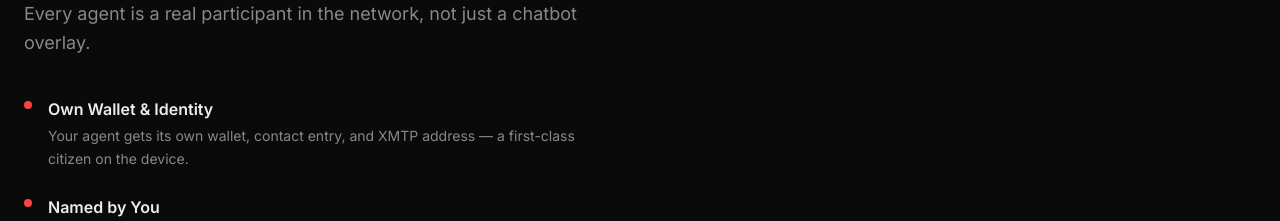
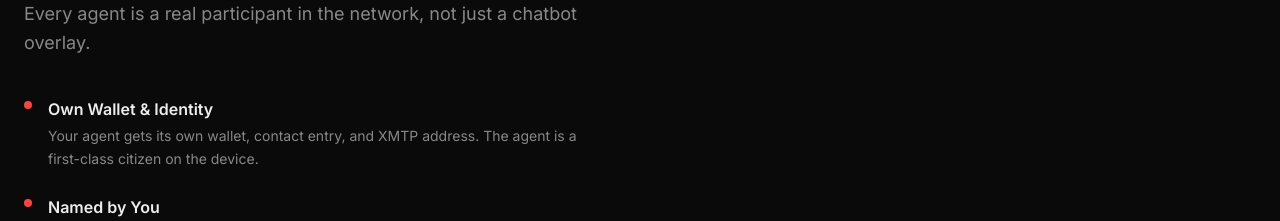
Before and after one commit to EthereumPhone/FreedomFactorySite, a Next.js app: page / in a window 1280 px wide. Shown: the part 2900-3121 px from the top of the page. Built offline with nearby package versions, Linux system fonts and the light colour scheme.

Commit message:
Update Agent.tsx

```diff
--- a/src/components/Agent.tsx
+++ b/src/components/Agent.tsx
@@ -4,7 +4,7 @@ const features = [
   {
     title: "Own Wallet & Identity",
     description:
-      "Your agent gets its own wallet, contact entry, and XMTP address — a first-class citizen on the device.",
+      "Your agent gets its own wallet, contact entry, and XMTP address. The agent is a first-class citizen on the device.",
   },
   {
     title: "Named by You",
```
